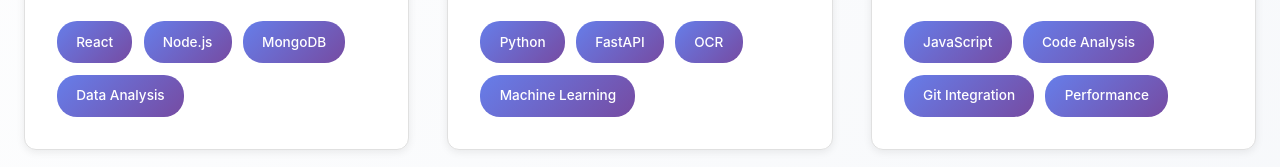
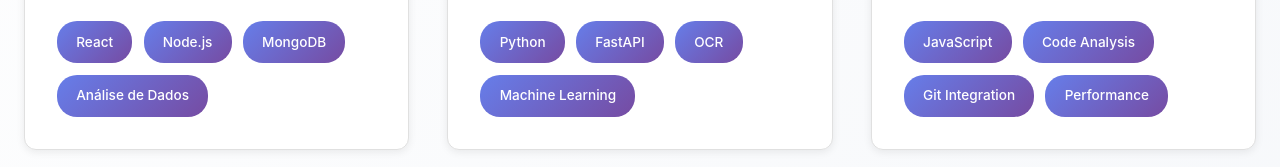
Before and after one commit to matheusmeigre/PortfolioDevops, a website: page index.html in a window 1280 px wide. Shown: the part 1378-1545 px from the top of the page. Drawn offline with Linux system fonts and the light colour scheme.

Commit message:
feat: Add new content

```diff
--- a/index.html
+++ b/index.html
@@ -47,7 +47,7 @@
                             <li>React</li>
                             <li>Node.js</li>
                             <li>MongoDB</li>
-                            <li>Data Analysis</li>
+                            <li>Análise de Dados</li>
                         </ul>
                     </div>
                 </article>
```
